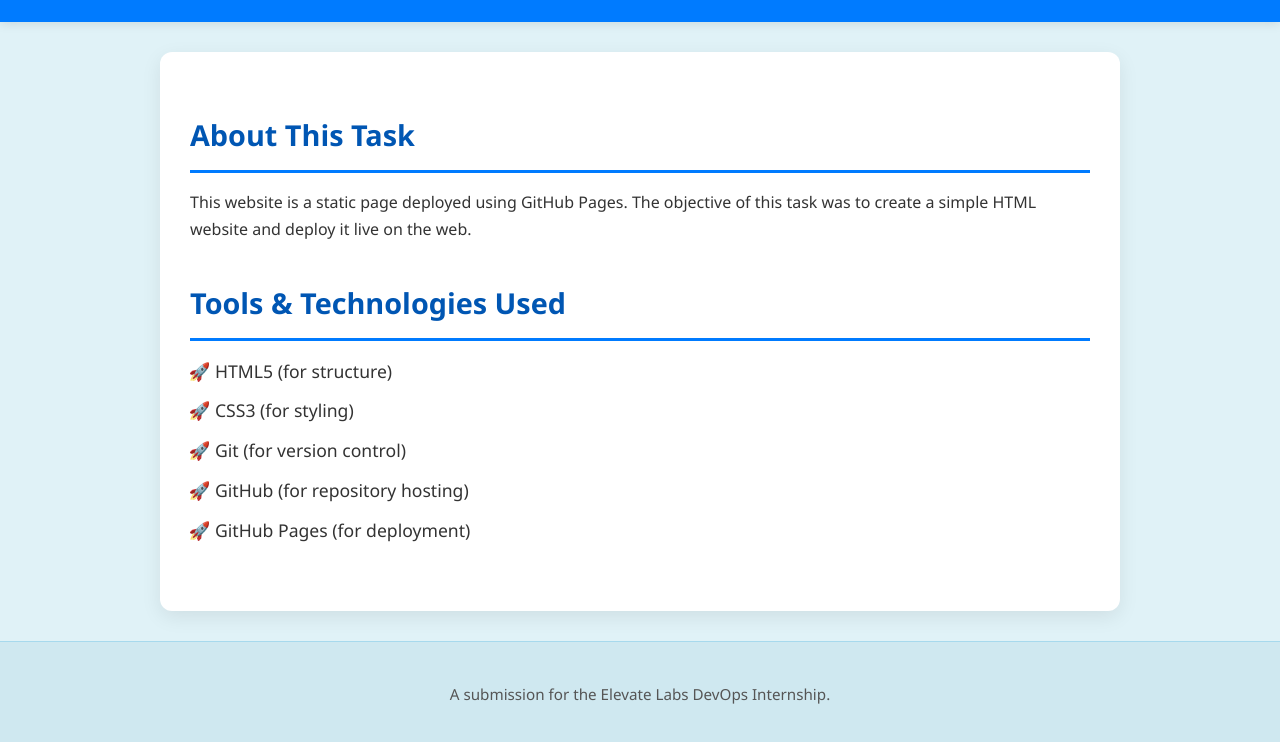
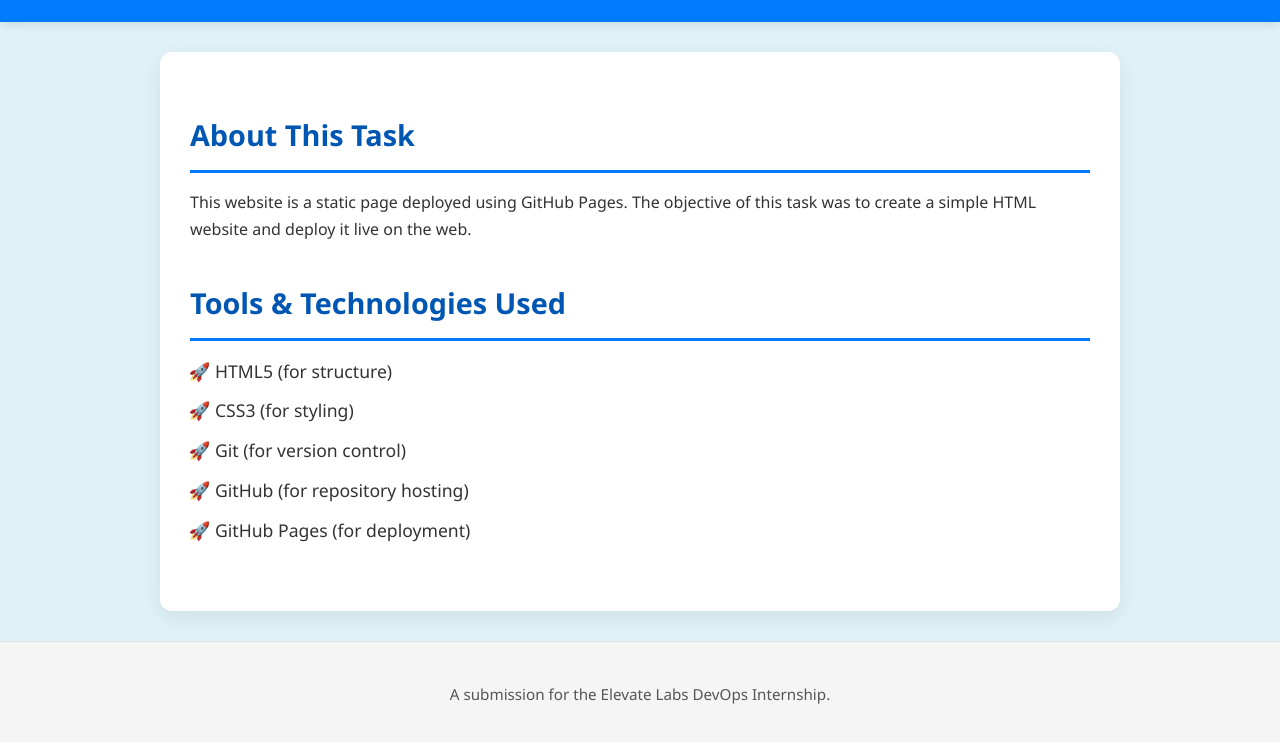
Before and after one commit to omisharajivmadan-lgtm/devops-task-6-github-pages, a plain HTML site: page index.html in a window 1280 px wide. Shown: the part 144-886 px from the top of the page. Drawn offline with Linux system fonts and the light colour scheme.

Commit message:
style: Update footer background color

```diff
--- a/css/style.css
+++ b/css/style.css
@@ -75,12 +75,10 @@ li {
 /* Footer styling */
 footer {
     text-align: center;
-    /* REMOVED: margin-top: auto; */
     padding: 25px;
     font-size: 0.95em;
     color: #555;
-    background-color: #cfe8f0; /* Light blue footer background */
-    border-top: 1px solid #a7d9ed;
-    /* ADDED: A little margin on top so it doesn't touch the white box */
+    background-color: #f5f5f5; /* CHANGED: Light gray background */
+    border-top: 1px solid #e0e0e0; /* CHANGED: Lighter gray border */
     margin-top: 30px;
 }
```
